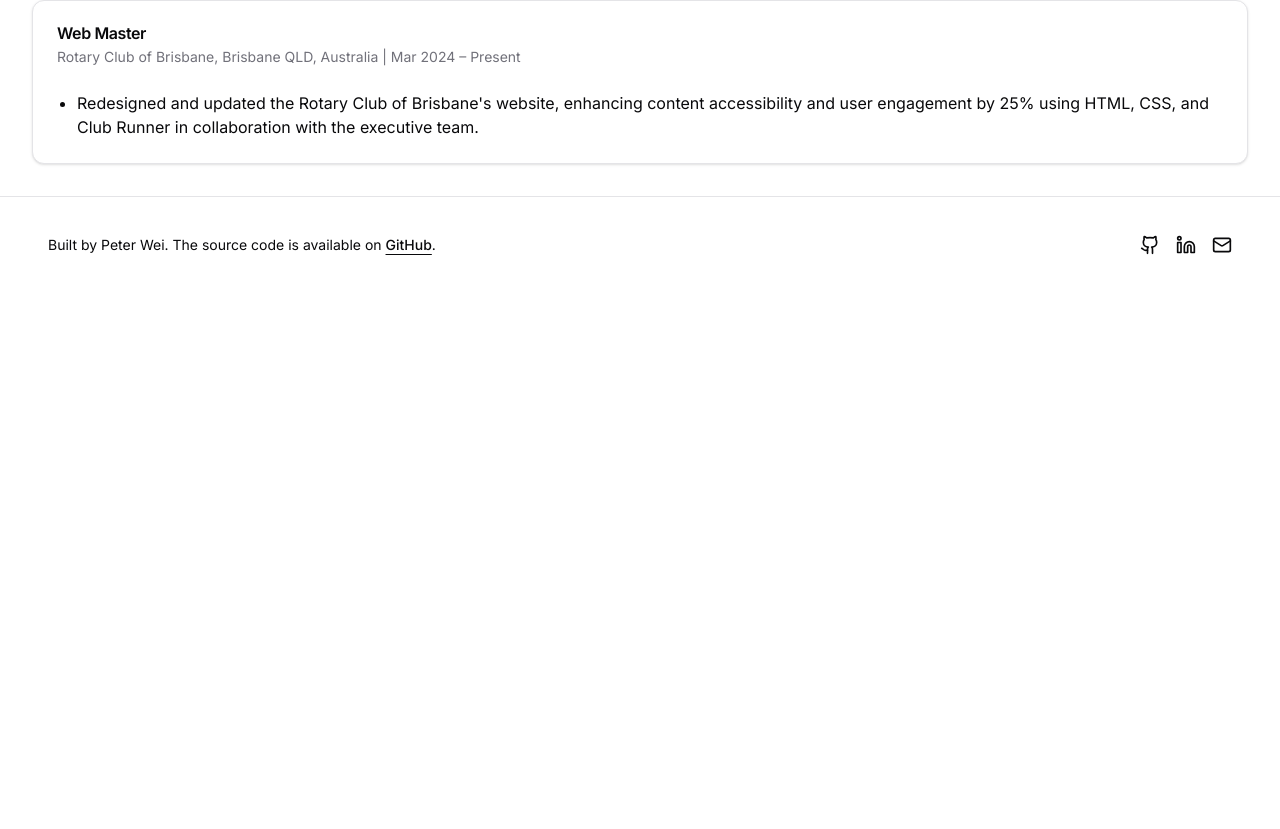
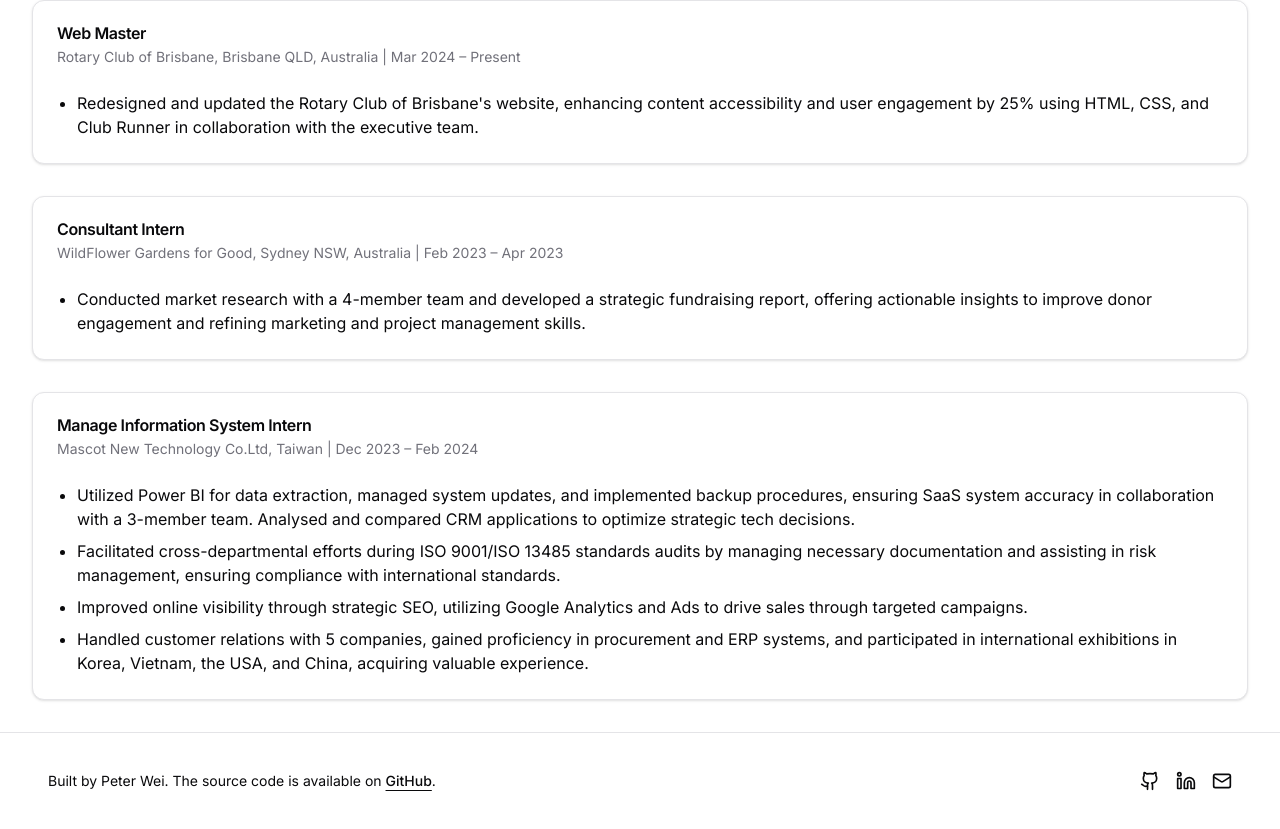
Before and after one commit to Petersonwei/my-portfolio, a Next.js app: page /experience in a window 1280 px wide. Shown: the part 953-1782 px from the top of the page. Before the commit the page ends 1246 px from the top, so only its background shows below. Built offline with nearby package versions, Linux system fonts and the light colour scheme.

Commit message:
Update experience page

```diff
--- a/app/experience/page.tsx
+++ b/app/experience/page.tsx
@@ -43,6 +43,25 @@ export default function ExperiencePage() {
       description: [
         "Redesigned and updated the Rotary Club of Brisbane's website, enhancing content accessibility and user engagement by 25% using HTML, CSS, and Club Runner in collaboration with the executive team."
       ]
+    },
+    {
+      title: "Consultant Intern",
+      company: "WildFlower Gardens for Good, Sydney NSW, Australia",
+      date: "Feb 2023 – Apr 2023",
+      description: [
+        "Conducted market research with a 4-member team and developed a strategic fundraising report, offering actionable insights to improve donor engagement and refining marketing and project management skills."
+      ]
+    },
+    {
+      title: "Manage Information System Intern",
+      company: "Mascot New Technology Co.Ltd, Taiwan",
+      date: "Dec 2023 – Feb 2024",
+      description: [
+        "Utilized Power BI for data extraction, managed system updates, and implemented backup procedures, ensuring SaaS system accuracy in collaboration with a 3-member team. Analysed and compared CRM applications to optimize strategic tech decisions.",
+        "Facilitated cross-departmental efforts during ISO 9001/ISO 13485 standards audits by managing necessary documentation and assisting in risk management, ensuring compliance with international standards.",
+        "Improved online visibility through strategic SEO, utilizing Google Analytics and Ads to drive sales through targeted campaigns.",
+        "Handled customer relations with 5 companies, gained proficiency in procurement and ERP systems, and participated in international exhibitions in Korea, Vietnam, the USA, and China, acquiring valuable experience."
+      ]
     }
   ]
 
```
